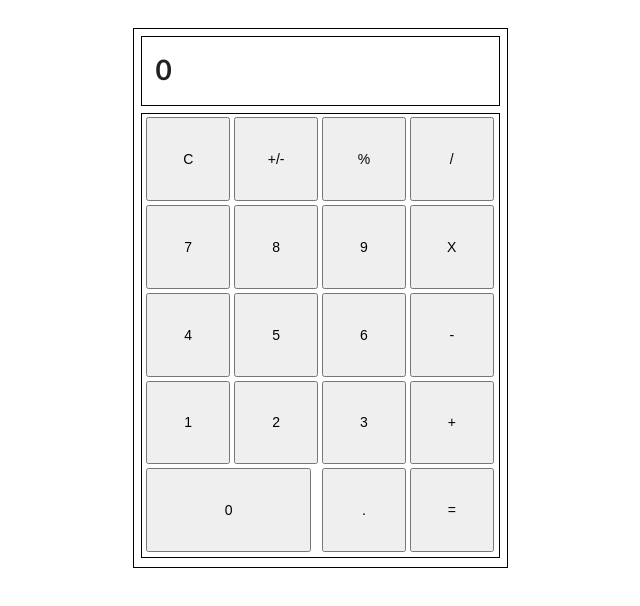
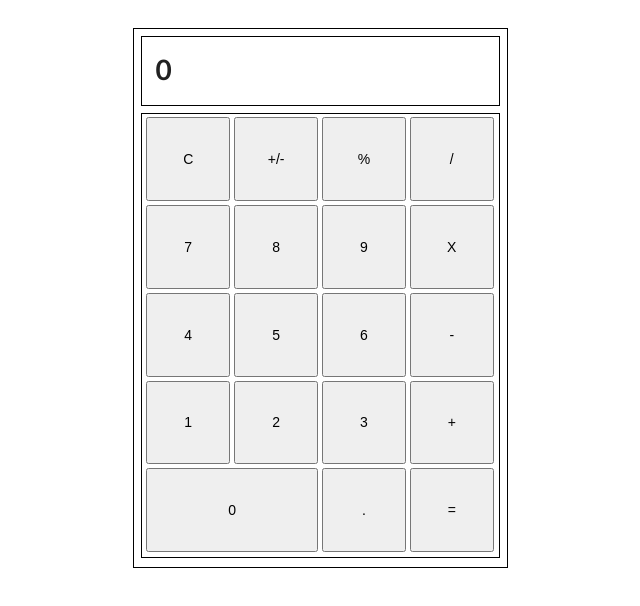
Before and after one commit to syedishmam/calculator, a React (Create React App) app in the folder react_calc/: page / in a window 1280 px wide. Shown: the top 606 px of the page, without its empty margins (320-960 px from the left). Built offline with nearby package versions, Linux system fonts and the light colour scheme.

Commit message:
Fix button layout

```diff
--- a/react_calc/src/styles/Button.css
+++ b/react_calc/src/styles/Button.css
@@ -8,7 +8,7 @@
 }
 
 .zeroButton {
-    width: 11.75rem;
+    width: 10.25rem;
 }
 
 @media only screen and (min-width: 375px) {
@@ -18,6 +18,6 @@
     }
 
     .zeroButton {
-        width: 11.75rem;
+        width: 12.25rem;
     }
 }
```
